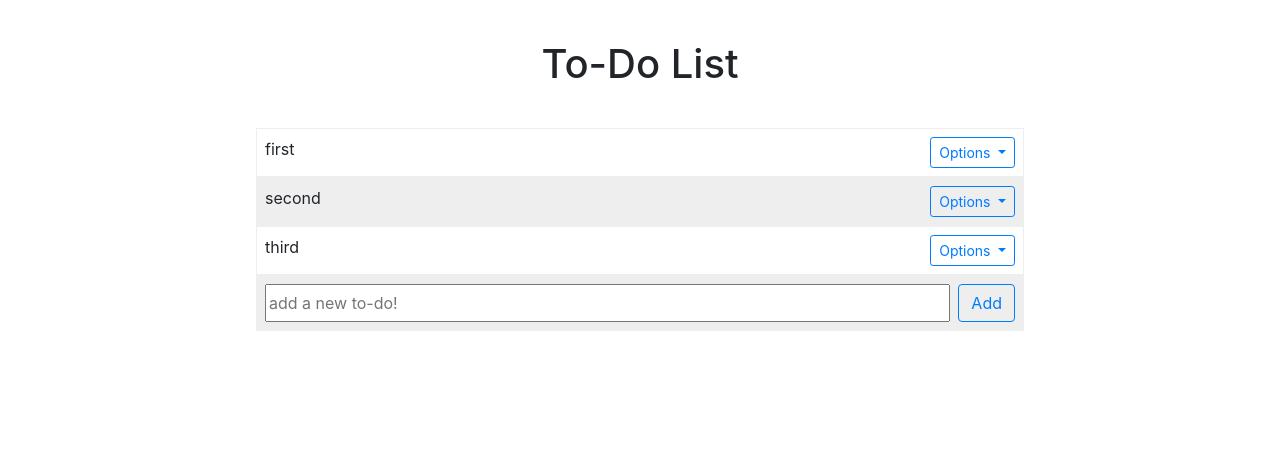
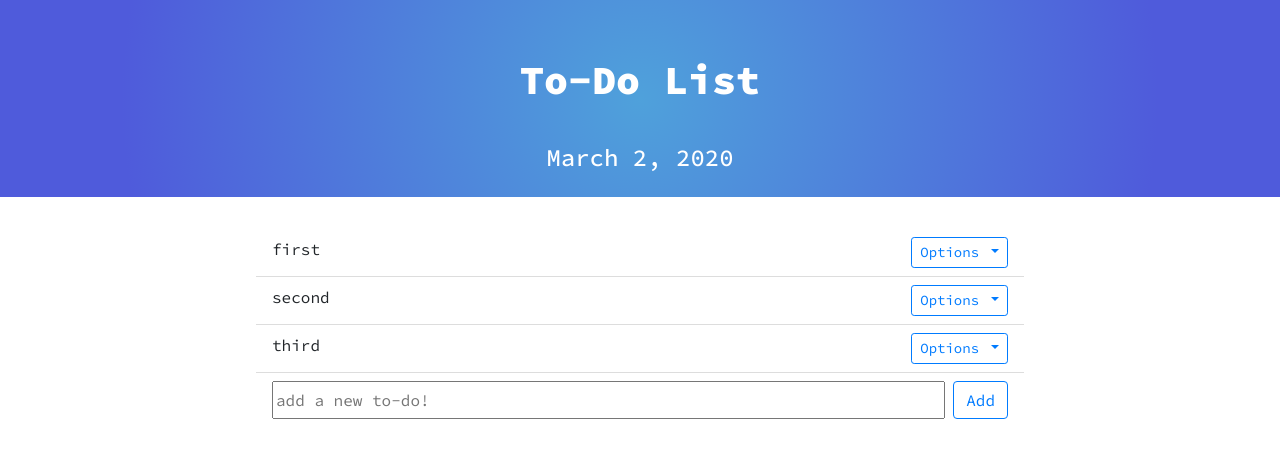
Before and after one commit to evdotjs/my-projects, a plain HTML site: page todo-list/index.html in a window 1280 px wide. Drawn offline with nearby package versions, Linux system fonts and the light colour scheme.

Commit message:
update styline; add current date to header

```diff
--- a/todo-list/index.html
+++ b/todo-list/index.html
@@ -3,13 +3,18 @@
   <head>
     <meta charset="utf-8">
     <meta name="viewport" content="width=300, initial-scale=1, shrink-to-fit=no">
+    <link href="https://fonts.googleapis.com/css?family=Source+Code+Pro:200,200i,300,300i,400,400i,500,500i,600,600i,700,700i,900,900i&display=swap" rel="stylesheet">
     <link rel="stylesheet" href="https://stackpath.bootstrapcdn.com/bootstrap/4.4.1/css/bootstrap.min.css" integrity="sha384-Vkoo8x4CGsO3+Hhxv8T/Q5PaXtkKtu6ug5TOeNV6gBiFeWPGFN9MuhOf23Q9Ifjh" crossorigin="anonymous">
     <link rel="stylesheet" href="style.css">
     <title>To-Do List</title>
   </head>
   <body>
+    <div id="app">
+      <header class="jumbotron jumbotron-fluid">
+        <h1>To-Do List</h1>
+        <h4>{{date}}</h4>
+      </header>
       <main>
-      <h1>{{title}}</h1>
         <ul class="toDoUL">
           <li v-for="(item, index) in todos">
             <span v-show="!item.edit" v-bind:class="item.class">{{item.text}}</span>
@@ -32,6 +37,7 @@
           </li>
         </ul>
       </main>
+    </div>
     <script src="https://code.jquery.com/jquery-3.4.1.slim.min.js" integrity="sha384-J6qa4849blE2+poT4WnyKhv5vZF5SrPo0iEjwBvKU7imGFAV0wwj1yYfoRSJoZ+n" crossorigin="anonymous"></script>
     <script src="https://cdn.jsdelivr.net/npm/popper.js@1.16.0/dist/umd/popper.min.js" integrity="sha384-Q6E9RHvbIyZFJoft+2mJbHaEWldlvI9IOYy5n3zV9zzTtmI3UksdQRVvoxMfooAo" crossorigin="anonymous"></script>
     <script src="https://stackpath.bootstrapcdn.com/bootstrap/4.4.1/js/bootstrap.min.js" integrity="sha384-wfSDF2E50Y2D1uUdj0O3uMBJnjuUD4Ih7YwaYd1iqfktj0Uod8GCExl3Og8ifwB6" crossorigin="anonymous"></script>
--- a/todo-list/style.scss
+++ b/todo-list/style.scss
@@ -1,5 +1,17 @@
+body {
+  font-family: 'Source Code Pro', sans-serif;
+}
+
+.jumbotron {
+  background: rgb(79,161,219);
+  background: radial-gradient(circle, rgba(79,161,219,1) 0%, rgba(79,91,219,1) 80%);
+  padding: 1em 2em;
+  color: #fff;
+  text-align: center;
+}
+
 h1 {
-  text-align: center;
+  font-weight: 900;
   margin: 1em 0;
 }
 
@@ -21,11 +33,14 @@ ul {
   padding-left: 0;
 }
 li {
-  padding: .5em;
-  border: 1px solid #eee;
+  padding: .5em 1em;
   display: flex;
-  &:nth-child(2n) {
-    background-color: #eee;
+  &:nth-last-child(n+2) {
+    border-bottom: 1px solid #ddd;
+  }
+  &:hover {
+    transition: 500ms;
+    background-color: #f4f4f4;
   }
 }
 
--- a/todo-list/todos.js
+++ b/todo-list/todos.js
@@ -1,3 +1,8 @@
+const today = new Date();
+const months = ['January', 'February', 'March', 'April',
+                'May', 'June', 'July', 'August',
+                'September', 'October', 'November', 'December'];
+
 const toDoList = [
   {
          text: "first",
@@ -20,11 +25,12 @@ const toDoList = [
 ];
 
 new Vue({
-  el: 'main',
+  el: '#app',
   data: {
          title: 'To-Do List',
          todos: toDoList,
          newToDo: "",
+         date: `${months[today.getMonth()]} ${today.getDate()}, ${today.getFullYear()}`,
   },
   methods: {
     addToDo: function() {
```
Also changed, not shown: todo-list/style.css, 1 other file. Lines whose indentation alone changed are shown as unchanged.
